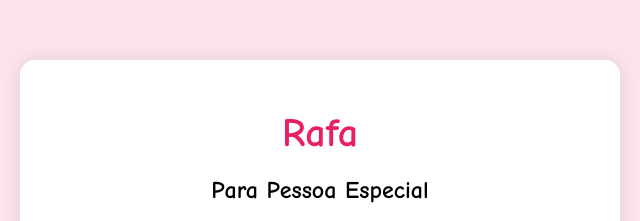
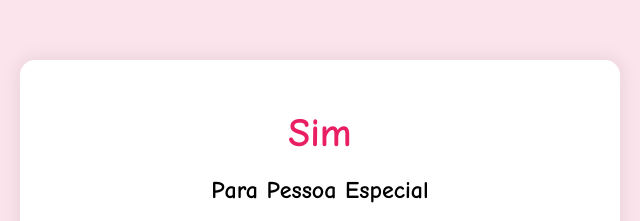
Before and after one commit to JaoPred0/love, a plain HTML site: page index.html in a window 1280 px wide. Shown: the part 162-383 px from the top of the page, 320-960 px from the left. Drawn offline with Linux system fonts and the light colour scheme.

Commit message:
Update index.html

```diff
--- a/index.html
+++ b/index.html
@@ -8,7 +8,7 @@
 </head>
 <body>
     <div class="container">
-        <h1>Rafa</h1>
+        <h1>Sim</h1>
         <h2>Para Pessoa Especial</h2>
         <p>Você é a razão do meu sorriso e a inspiração do meu coração. Te amo mais do que palavras podem expressar.</p>
         <button id="change-message">Mudar Mensagem</button>
```
